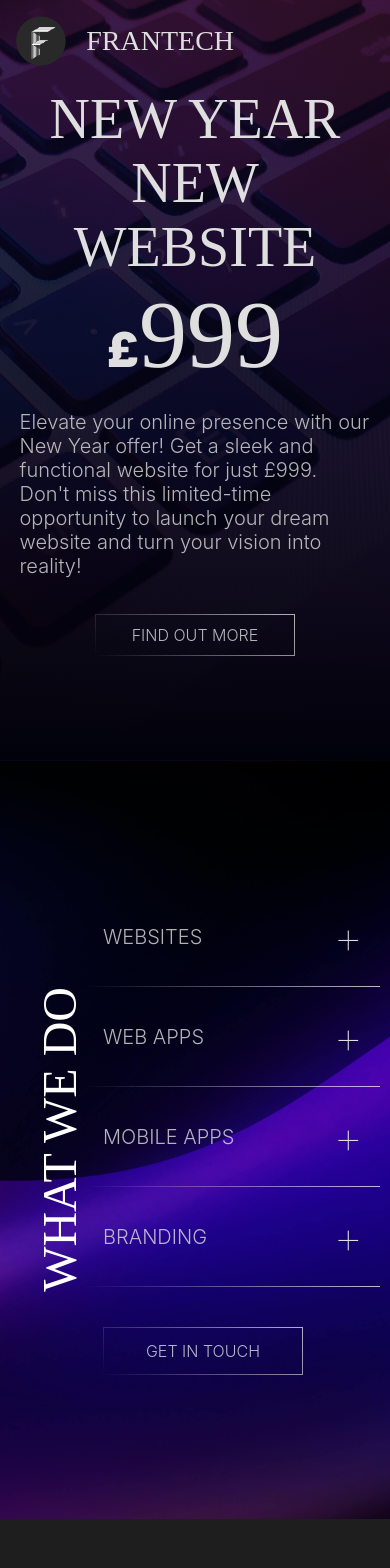
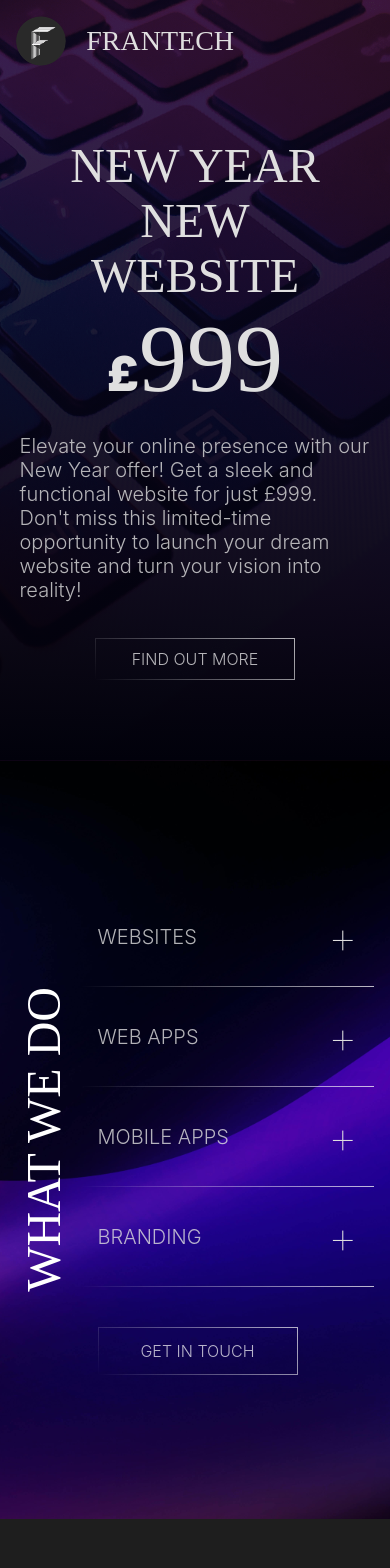
Before and after one commit to douglasfrancis/frantech, a React (Create React App) app: page / in a window 390 px wide. Shown: the top 1568 px of the page. Built offline with nearby package versions, Linux system fonts and the light colour scheme; a web font is replaced by a local one.

Commit message:
Responsive design

```diff
--- a/src/components/Hero.css
+++ b/src/components/Hero.css
@@ -41,6 +41,10 @@
 
 @media only screen and (max-width: 600px) {
     #hero h2{
-        font-size: 56px;
+        font-size: 48px;
+    }
+
+    #hero h2:first-child{
+        margin-top: 75px;
     }
 }
--- a/src/components/WhatWeDo.css
+++ b/src/components/WhatWeDo.css
@@ -6,7 +6,7 @@
     background-position: center;
     background-size: cover;
     position: relative;
-    padding: 2rem;
+    padding: 1rem;
     display: flex;
     justify-content: space-evenly;
     align-items: center;
@@ -109,3 +109,9 @@
         height: 330px;
     }
   }
+
+  @media only screen and (max-width: 600px){
+    .accordion-info-open{
+        height: 450px;
+    }
+  }
```
